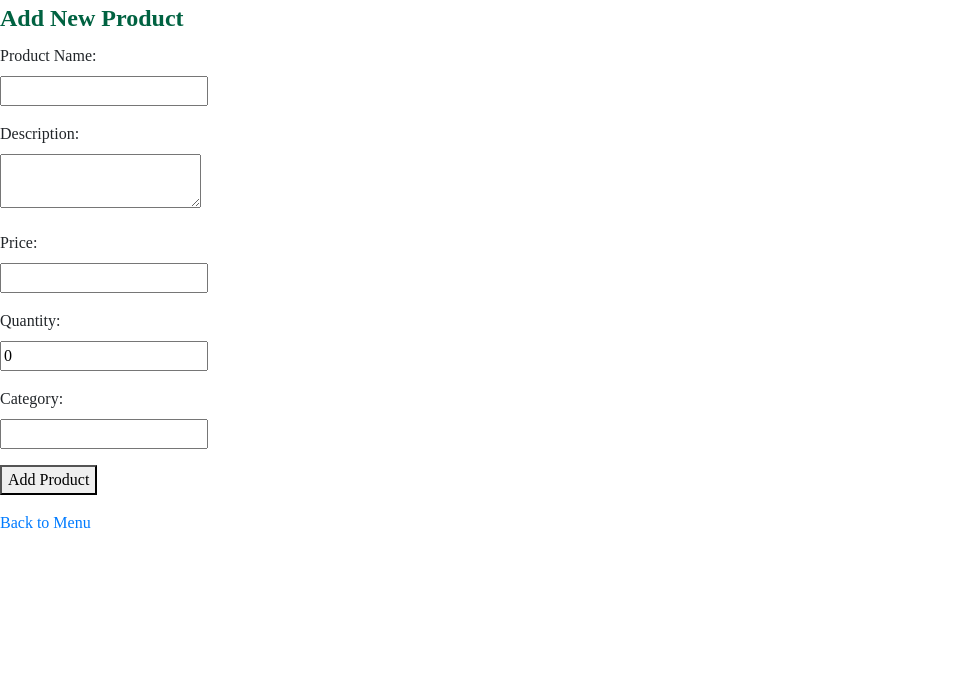
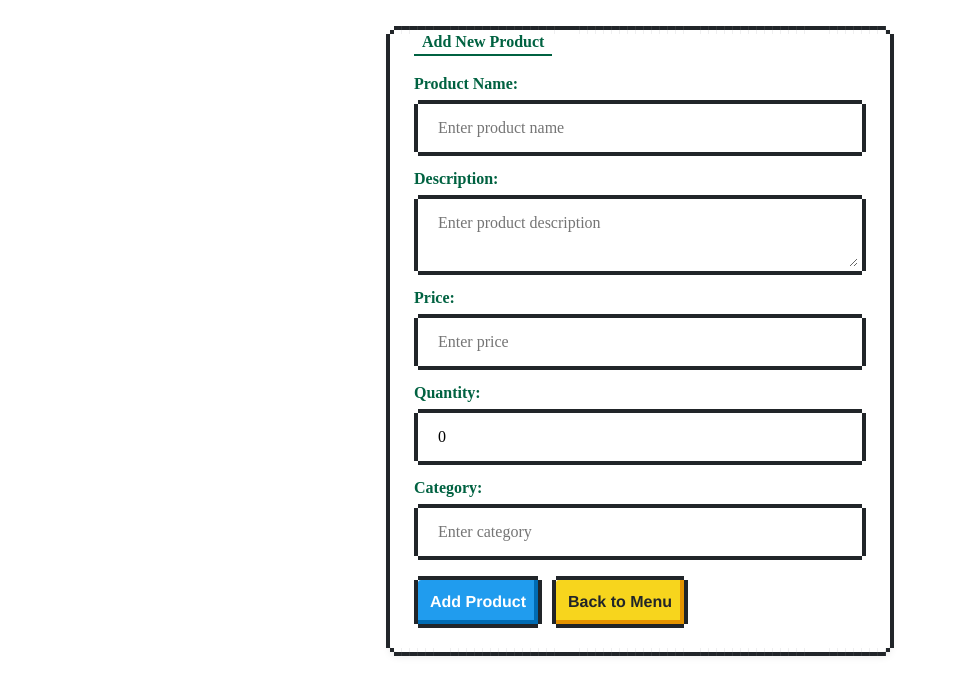
Before and after one commit to nmouahbi/Mogador-Bakery-App, a Flask app: page /products/new in a window 1280 px wide. Shown: the top 695 px of the page, without its empty margins (0-957 px from the left). Run offline with Flask 3, Linux system fonts and the light colour scheme; the visitor is signed in with stand-in values (Sample User, id 1).

```diff
--- a/app/static/styles.css
+++ b/app/static/styles.css
@@ -140,3 +140,21 @@ h3 {
   height: auto;
   margin-bottom: 10px;
 }
+/* Extra Styling for the New Product Form */
+.nes-container.with-title .nes-field label {
+  font-weight: bold;
+  color: #006241; /* Dark green similar to a Starbucks vibe */
+}
+
+.nes-container.with-title {
+  background-color: #fff;
+  box-shadow: 0 4px 8px rgba(0, 0, 0, 0.1);
+  border-radius: 8px;
+  padding: 20px;
+}
+
+/* Optional: Style form input focus */
+.nes-input:focus {
+  border-color: #007a33;
+  box-shadow: 0 0 5px rgba(0, 122, 51, 0.5);
+}
--- a/app/templates/new_product.html
+++ b/app/templates/new_product.html
@@ -1,30 +1,80 @@
 {% extends "base.html" %} {% block title %}Add New Product{% endblock %} {%
 block content %}
-<h2>Add New Product</h2>
-<form method="POST" action="{{ url_for('main.new_product') }}">
-  <p>
-    <label for="name">Product Name:</label><br />
-    <input type="text" id="name" name="name" required />
-  </p>
-  <p>
-    <label for="description">Description:</label><br />
-    <textarea id="description" name="description"></textarea>
-  </p>
-  <p>
-    <label for="price">Price:</label><br />
-    <input type="number" id="price" name="price" step="0.01" required />
-  </p>
-  <p>
-    <label for="quantity">Quantity:</label><br />
-    <input type="number" id="quantity" name="quantity" value="0" required />
-  </p>
-  <p>
-    <label for="category">Category:</label><br />
-    <input type="text" id="category" name="category" />
-  </p>
-  <p>
-    <button type="submit">Add Product</button>
-  </p>
-</form>
-<p><a href="{{ url_for('main.menu') }}">Back to Menu</a></p>
+<div
+  class="nes-container with-title is-rounded"
+  style="max-width: 500px; margin: 30px auto; padding: 20px"
+>
+  <p class="title">Add New Product</p>
+  <form method="POST" action="{{ url_for('main.new_product') }}">
+    <!-- Product Name Field -->
+    <div class="nes-field" style="margin-bottom: 15px">
+      <label for="name">Product Name:</label>
+      <input
+        type="text"
+        id="name"
+        name="name"
+        class="nes-input"
+        placeholder="Enter product name"
+        required
+      />
+    </div>
+    <!-- Description Field -->
+    <div class="nes-field" style="margin-bottom: 15px">
+      <label for="description">Description:</label>
+      <textarea
+        id="description"
+        name="description"
+        class="nes-input"
+        placeholder="Enter product description"
+      ></textarea>
+    </div>
+    <!-- Price Field -->
+    <div class="nes-field" style="margin-bottom: 15px">
+      <label for="price">Price:</label>
+      <input
+        type="number"
+        id="price"
+        name="price"
+        class="nes-input"
+        step="0.01"
+        placeholder="Enter price"
+        required
+      />
+    </div>
+    <!-- Quantity Field -->
+    <div class="nes-field" style="margin-bottom: 15px">
+      <label for="quantity">Quantity:</label>
+      <input
+        type="number"
+        id="quantity"
+        name="quantity"
+        class="nes-input"
+        value="0"
+        placeholder="Enter quantity"
+        required
+      />
+    </div>
+    <!-- Category Field -->
+    <div class="nes-field" style="margin-bottom: 15px">
+      <label for="category">Category:</label>
+      <input
+        type="text"
+        id="category"
+        name="category"
+        class="nes-input"
+        placeholder="Enter category"
+      />
+    </div>
+    <!-- Submit and Back Buttons -->
+    <div style="margin-top: 20px">
+      <button type="submit" class="nes-btn is-primary">Add Product</button>
+      <a
+        href="{{ url_for('main.menu') }}"
+        class="nes-btn is-warning"
+        style="margin-left: 10px"
+        >Back to Menu</a
+      >
+    </div>
+  </form>
+</div>
 {% endblock %}
```
Also changed, not shown: app/templates/index.html (+0 -7 lines).
